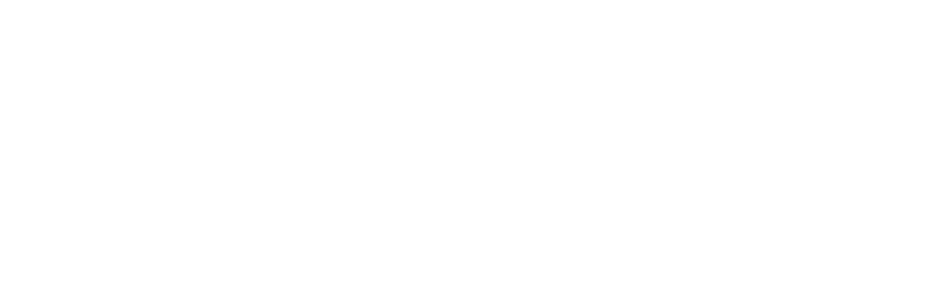
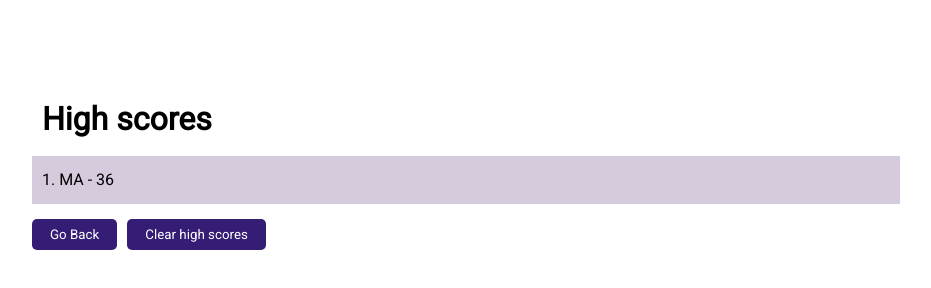
Before and after one commit to mavila6/code-quiz, a plain HTML site: page scores.html in a window 1280 px wide. Shown: the whole page, without its empty margins (174-1105 px from the left). Drawn offline with Linux system fonts and the light colour scheme.

Commit message:
added additional html content for high scores page and adjusted css

```diff
--- a/assets/css/style.css
+++ b/assets/css/style.css
@@ -166,3 +166,24 @@ main section form input {
 .submit {
     font-size: 20px;
 }
+
+.highScores {
+    display: block;
+    text-align: start;
+    padding: 5% 15% 2%;
+}
+
+.leaderboard {
+    width: 100%;
+    background-color: rgb(214, 202, 221);
+}
+
+.clearScore {
+    display: flex;
+    justify-content: start;
+    padding: 10px 0 10px 0;
+}
+
+.back {
+    margin-right: 10px;
+}
--- a/scores.html
+++ b/scores.html
@@ -11,6 +11,13 @@
     <title>High Scores</title>
 </head>
 <body>
-
+    <main class="highScores">
+        <h1>High scores</h1>
+        <p class="leaderboard">1. MA - 36</p>
+        <section class="clearScore">
+            <button class="back">Go Back</button>
+            <button>Clear high scores</button>
+        </section>
+    </main>
 </body>
 </html>
```
